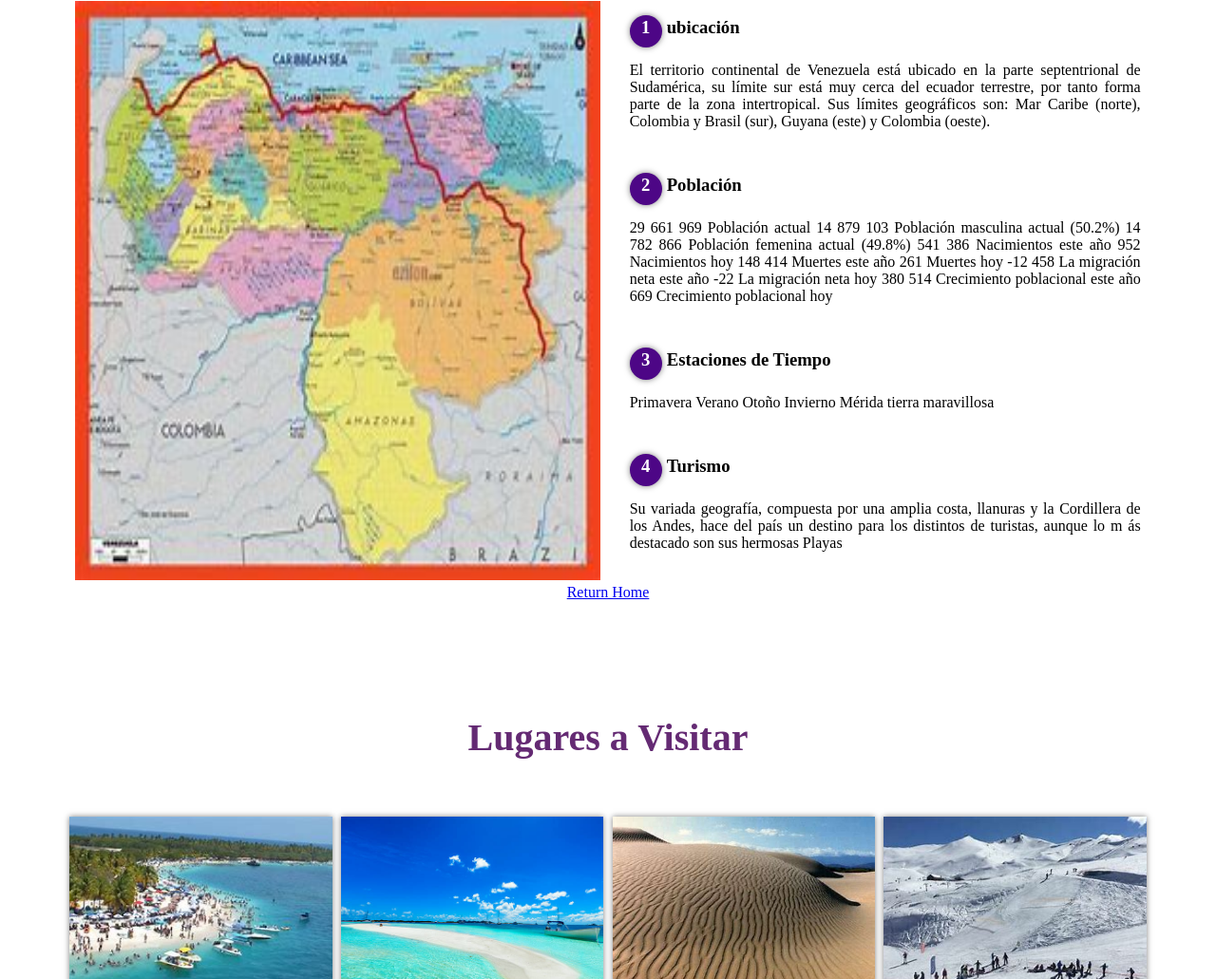
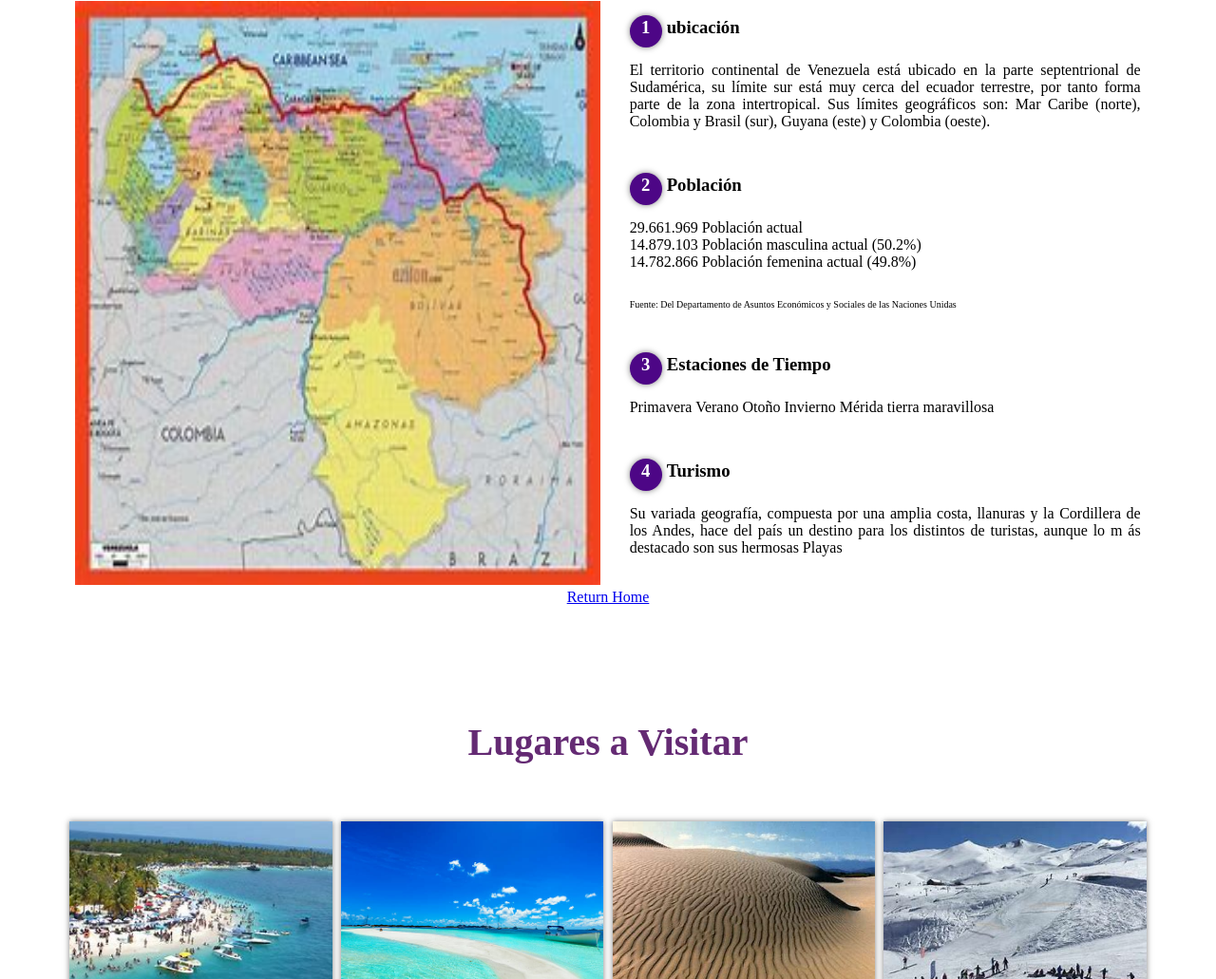
Before and after one commit to pabenite/Primer-Venezuela, a plain HTML site: page index.html in a window 1280 px wide. Shown: the part 766-1797 px from the top of the page at 95% size. Drawn offline with Linux system fonts and the light colour scheme.

Commit message:
Actualizar Detalle2

```diff
--- a/css/style.css
+++ b/css/style.css
@@ -127,6 +127,9 @@ header .textos-header {
 
 }
 
+.fuente {
+    font-size: 10px;
+}
 
 
 
@@ -135,6 +138,7 @@ header .textos-header {
 /* Galeria Portafilo*/
 
 .portafolio {
+    padding-top: 0;
     background: white;
 }
 
--- a/index.html
+++ b/index.html
@@ -44,17 +44,13 @@
                           Guyana (este) y Colombia (oeste).</p>
 
                     <h3><span>2</span>Población</h3>
-                    <p>29 661 969  Población actual
-                       14 879 103  Población masculina actual (50.2%)
-                       14 782 866  Población femenina actual (49.8%)
-                       541 386     Nacimientos este año
-                       952         Nacimientos hoy
-                       148 414     Muertes este año
-                       261         Muertes hoy
-                       -12 458     La migración neta este año
-                       -22         La migración neta hoy
-                       380 514     Crecimiento poblacional este año
-                       669         Crecimiento poblacional hoy</p>
+                    <p>29.661.969  Población actual
+                        <br />
+                       14.879.103  Población masculina actual (50.2%)
+                       <br />
+                       14.782.866  Población femenina  actual (49.8%)
+                     </p>
+                     <p class="fuente">Fuente: Del Departamento de Asuntos Económicos y Sociales de las Naciones Unidas</p>
 
                      <h3><span>3</span>Estaciones de Tiempo</h3>
                     <p>Primavera
```
